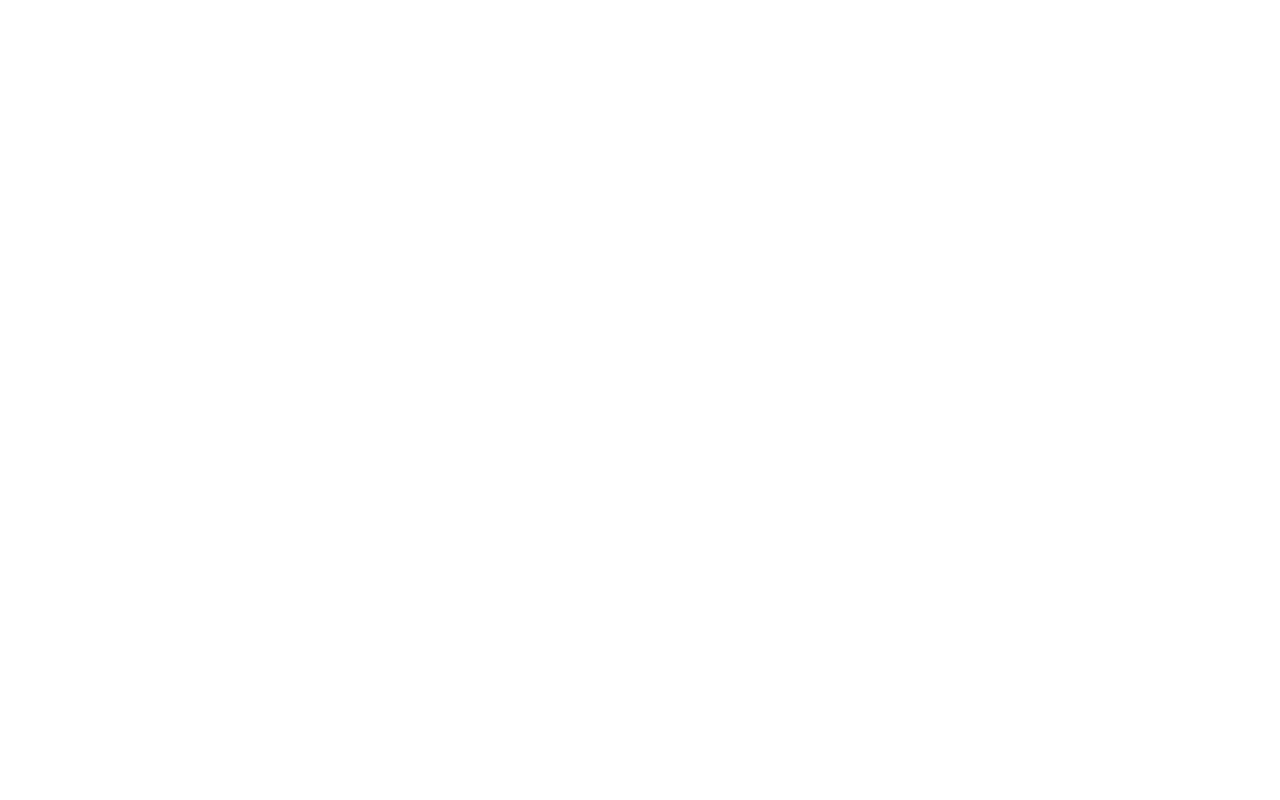
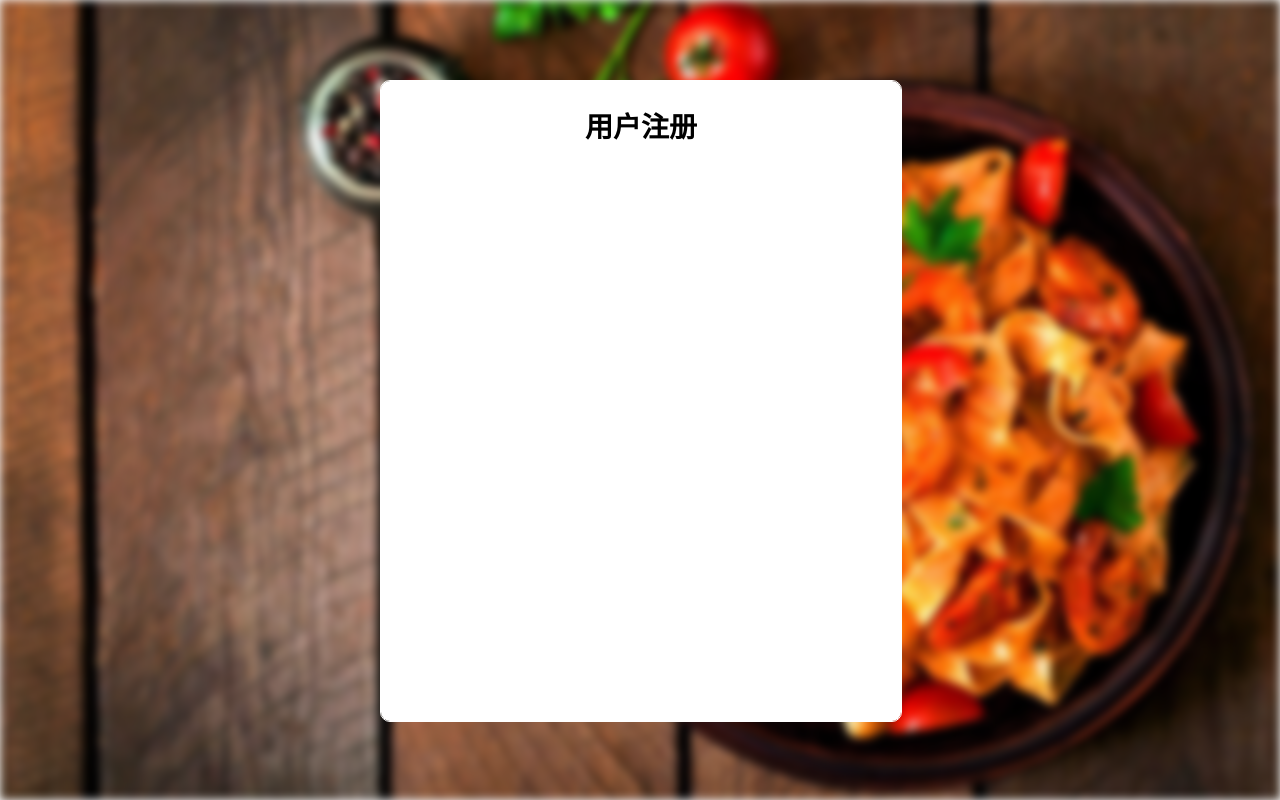
Before and after one commit to FrancoYang/pretty-form, a plain HTML site: page index.html in a window 1280 px wide. Drawn offline with Linux system fonts and the light colour scheme.

Commit message:
updated codes

```diff
--- a/index.html
+++ b/index.html
@@ -6,20 +6,65 @@
 	<style>
 		body{
 			margin: 0;
-			padding: 0;
 			height:100%;
 		}
 		html{
 			height:100%;
 		}
+		h2{
+			margin: 0;
+		}
 		#mask{
 			height:100%;
-			background:url();
+			background:url(bg.jpg);
 			background-size:cover;
+			/*cover是缩放背景图片以完全覆盖背景区，可能背景图片部分看不见，contain是缩放背景图片以完全装入背景区，可能背景区部分空白*/
+			filter:blur(5px);
+			/*css滤镜：可用blur设置模糊，brightness设置明暗程度，contrast设置对比度，drop-shadow设置阴影等等效果*/
+		}
+		.popup{
+			width: 520px;
+			height: 640px;
+			background:#fff;
+			position: absolute;
+			left:50%;
+			top:50%;
+			margin-left:-260px;
+			margin-top:-320px;
+			/*要使一个块居中，，不仅left和top要设为50%，还要按自身宽高的50%向坐上做一定移动*/
+			border: 1px solid #fff;
+			background-clip:content-box;
+			/*背景裁切，content-box是值只有content的部分才是这个背景，padding部分的背景是按外层盒子来的
+			padding:10px;*/
+			border-radius:10px;
+			/*设置圆角*/
+		}
+		.title{
+			text-align:center;
+			font-size:28px;
+			margin:24px 0;
+			background:linear-gradient(
+				transparent 49%,
+				#000 49%,
+				#000 51%,
+				transparent 51%
+			 );
+			/*线性渐变，先是透明色到49%，然后变成黑色，黑色覆盖到51%后变成透明色一直到最后*/
+		}
+		.title span{
+			padding:0 20px;
+			background:#fff;
 		}
 	</style>
 </head>
 <body>
-	<div id="mask"></div>
+	<div id="mask">
+
+	</div>
+	<div class="popup">
+		<h2 class="title">
+			<span>用户注册</span>
+		</h2>
+	</div>
 </body>
 </html>
```
Also changed, not shown: bg.jpg (added).
